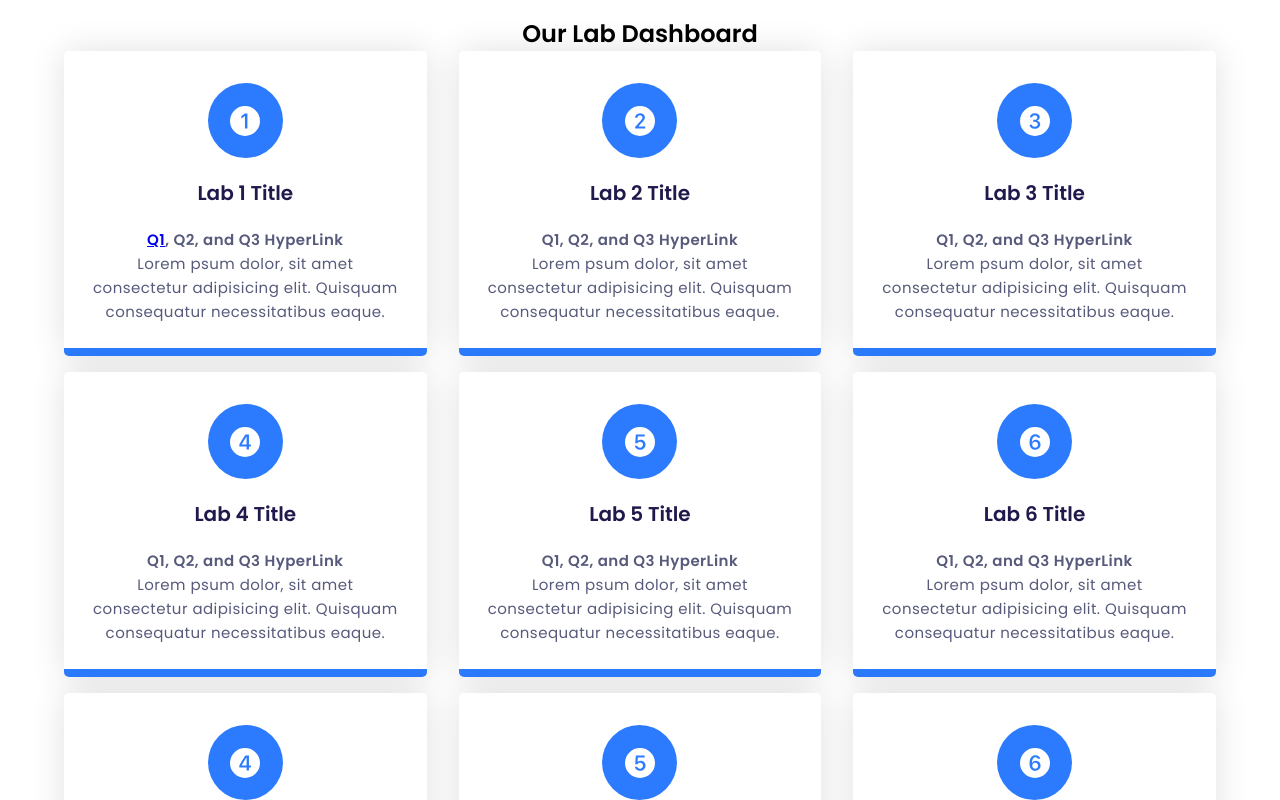
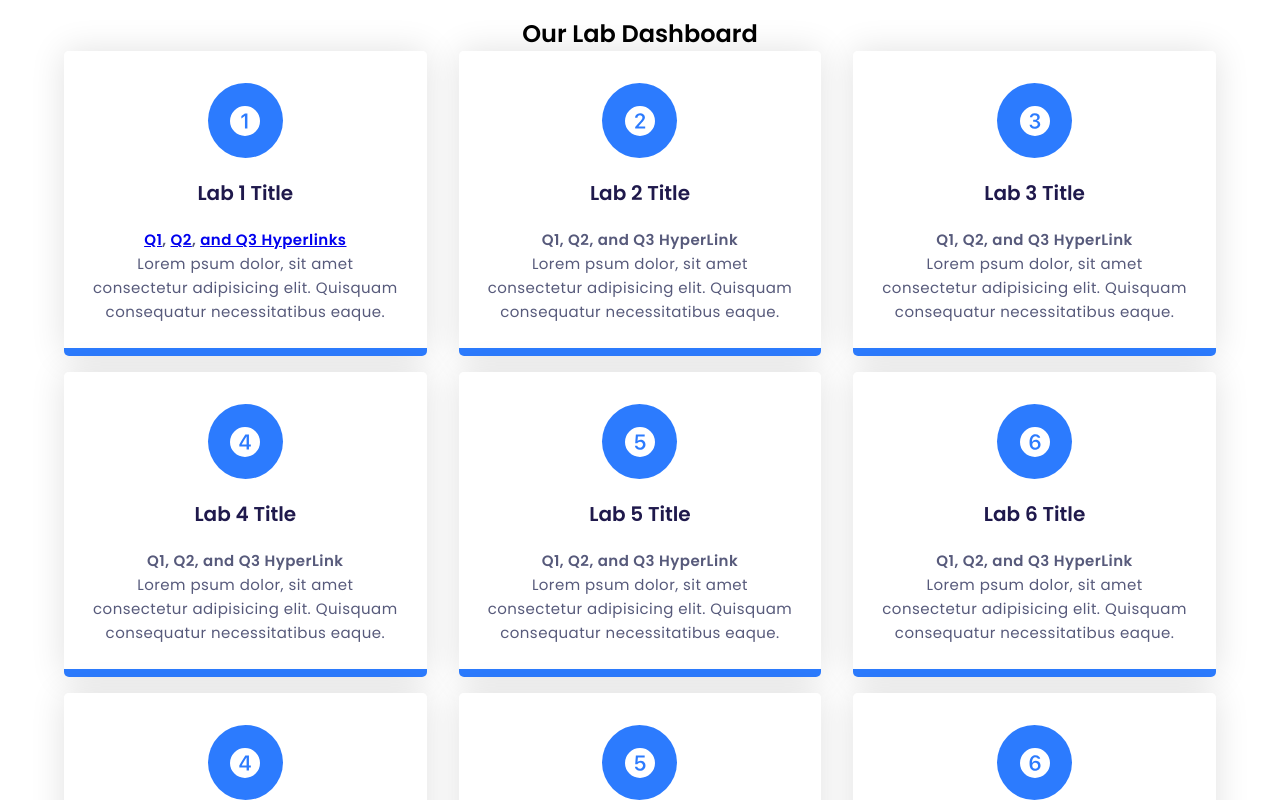
Before and after one commit to zainab946/zainab946.github.io, a plain HTML site: page index.html in a window 1280 px wide. Shown: the top 800 px of the page. Drawn offline with Linux system fonts and the light colour scheme.

Commit message:
pushing changes that were made to index

```diff
--- a/index.html
+++ b/index.html
@@ -31,7 +31,7 @@
           </div>
           <h3>Lab 1 Title</h3>
           <p>
-             <b><a href="Labs/zainablab1q1.html.html">Q1</a>, Q2, and Q3 HyperLink</b><br>Lorem psum dolor, sit amet consectetur adipisicing elit. Quisquam
+             <b><a href="Labs/zainablab1q1.html.html">Q1</a>, <a href="Labs/zainabq2.html">Q2</a>, <a href="Labs/zainabq3.html">and Q3 Hyperlinks</a></b><br>Lorem psum dolor, sit amet consectetur adipisicing elit. Quisquam
             consequatur necessitatibus eaque.
           </p>
         </div>
```
